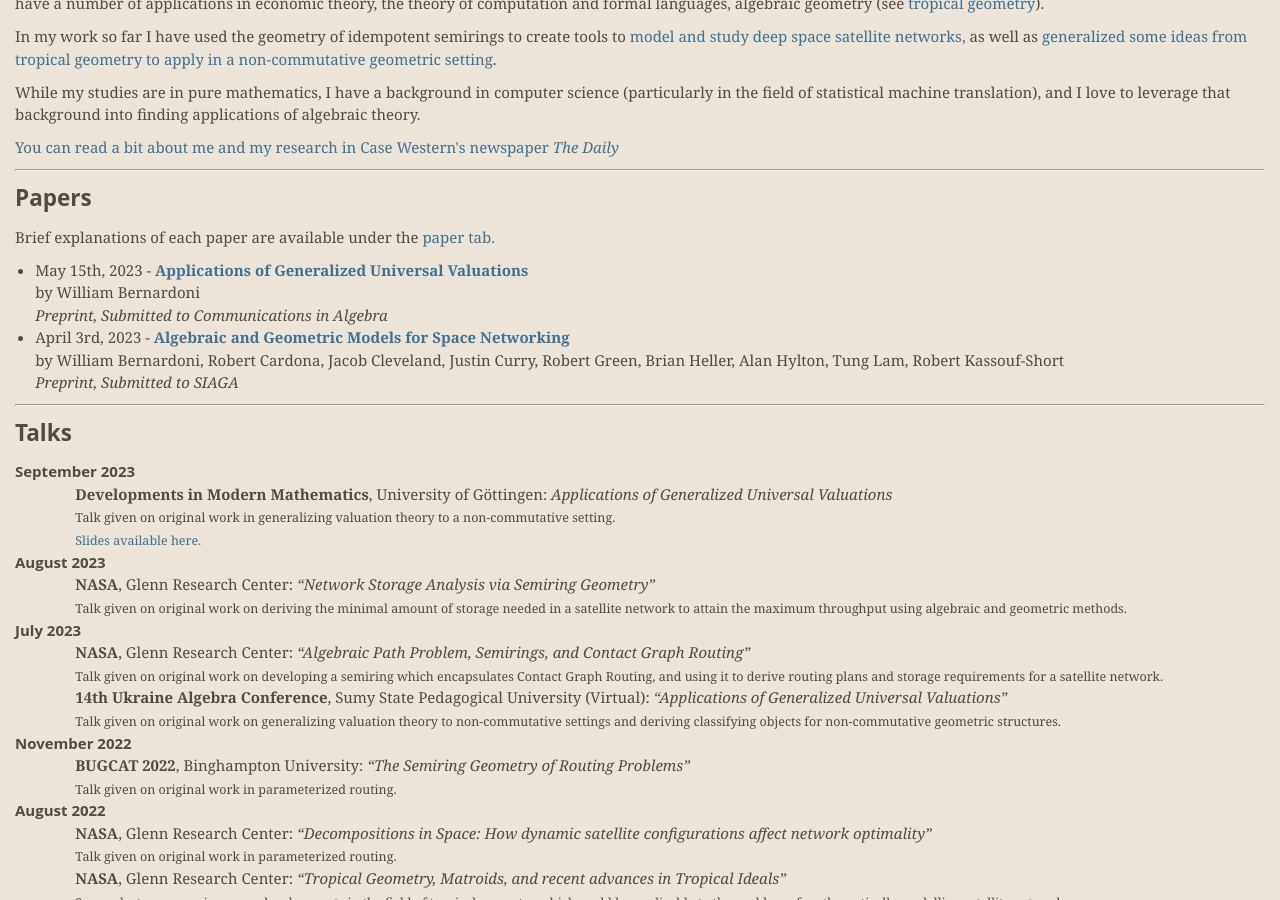
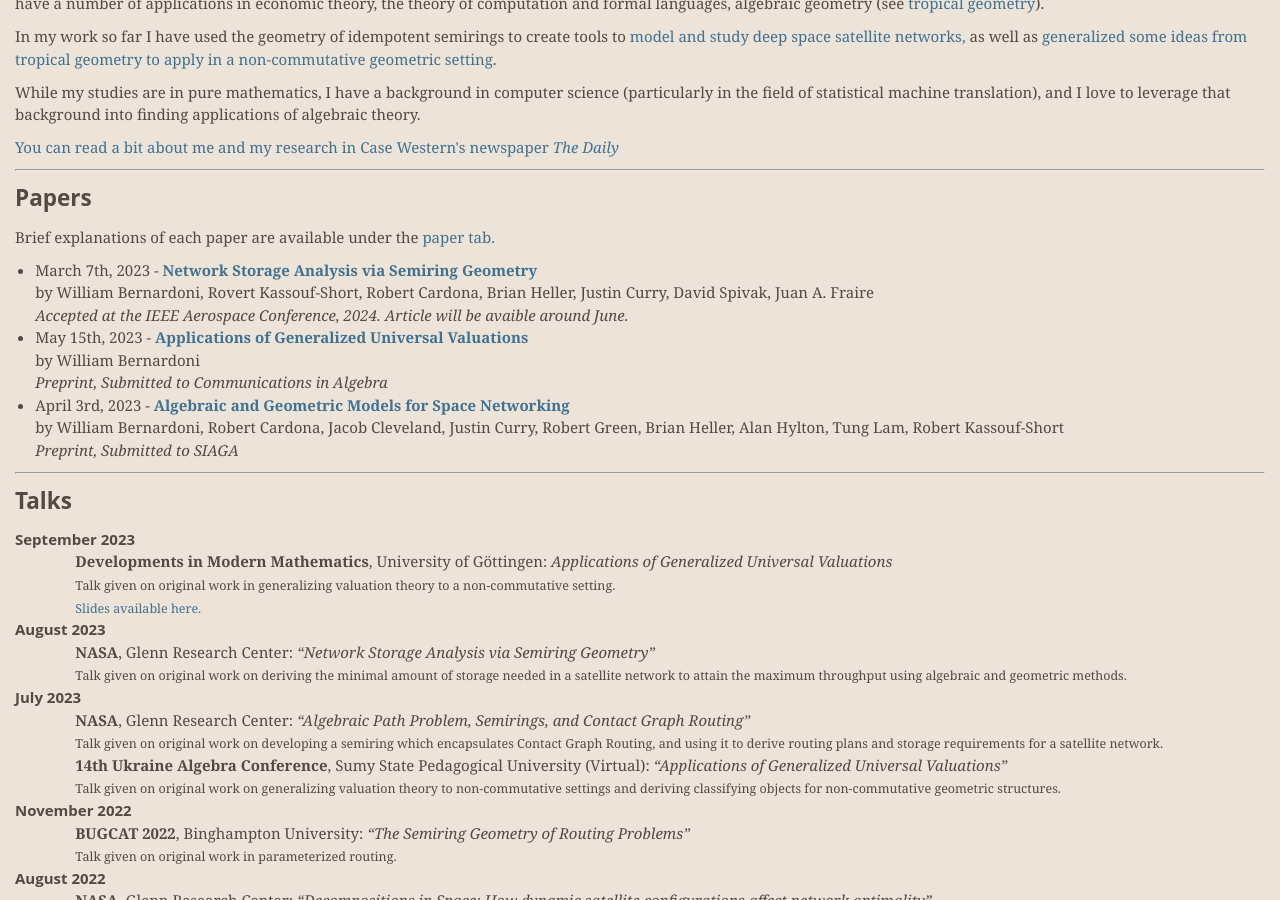
Before and after one commit to wrbernardoni/wrbernardoni.github.io, a Jekyll site: the page built from index.html, in a window 1280 px wide and 900 px high, scrolled down 594 px. Built offline with Jekyll 4.4.1, drawn with Linux system fonts in a browser that asks for light colours; formulas are drawn with MathJax 3.

Commit message:
Add IEEE Aeroconf 2024 paper to website

```diff
--- a/_data/papers.yml
+++ b/_data/papers.yml
@@ -1,3 +1,8 @@
+- name: Network Storage Analysis via Semiring Geometry
+  description: We introduce a novel semiring model for contact-based routing protocols that includes a means of determining storage needs. Through proper analysis of the semiring structure, we show how to determine optimal storage structures in satellite networks. In addition, we run our analysis on simulated satellite networks to demonstrate the potential for working with these semiring models in a computational framework. We conclude by indicating future directions for semiring analysis is space communications.
+  authors: William Bernardoni, Rovert Kassouf-Short, Robert Cardona, Brian Heller, Justin Curry, David Spivak, Juan A. Fraire
+  status: Accepted at the IEEE Aerospace Conference, 2024. Article will be avaible around June.
+  date: March 7th, 2023
 - name: Applications of Generalized Universal Valuations
   description: We introduce a generalization of the universal valuation semiring defined by Jeffrey and Noah Giansiracusa. We then explicitly characterize the additive structure of this semiring and show that, when applied to \(\mathbb Q\), this characterization gives the Non-Archimedean case of Ostrowski's theorem. We conclude with examples of non-commutative valuations and their applications, such as the detection of the existence of representations of rings in ultrametric vector spaces.
   authors: William Bernardoni
```
